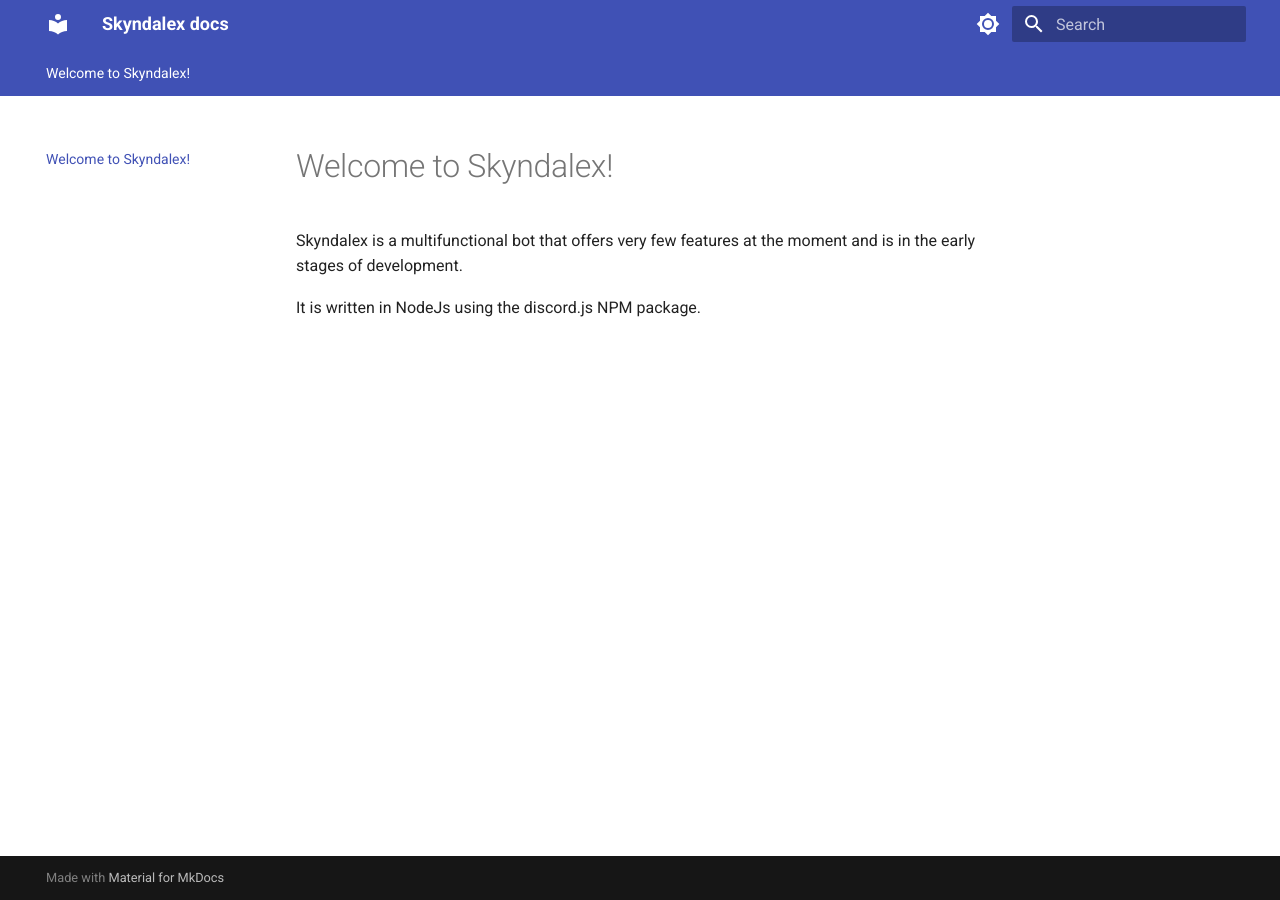
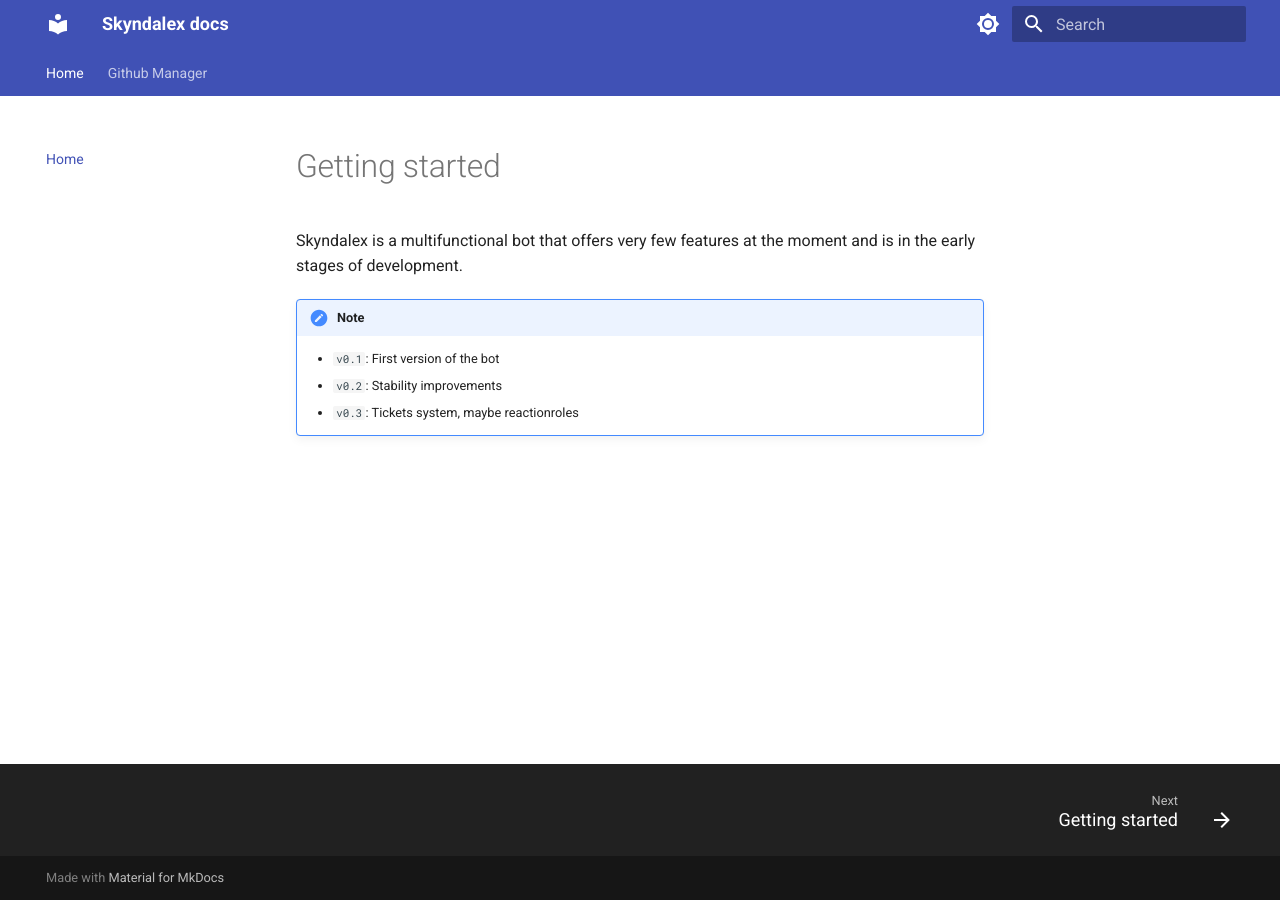
Before and after one commit to SkyndalexProjects/SkyndalexDocs, an MkDocs documentation site: the page built from docs/README.md, in a window 1280 px wide. Built offline with MkDocs 1.6.1 and Material for MkDocs 9.7.7, drawn with Linux system fonts in a browser that asks for light colours.

Commit message:
fix: admonitions

```diff
--- /dev/null
+++ b/docs/README.md
@@ -0,0 +1,9 @@
+# Getting started
+
+Skyndalex is a multifunctional bot that offers very few features at the moment and is in the early stages of development.
+
+!!! note
+
+    - `v0.1`: First version of the bot
+    - `v0.2`: Stability improvements
+    - `v0.3`: Tickets system, maybe reactionroles
--- a/docs/index.md
+++ /dev/null
@@ -1,5 +0,0 @@
-# Welcome to Skyndalex!
-
-Skyndalex is a multifunctional bot that offers very few features at the moment and is in the early stages of development.
-
-It is written in NodeJs using the discord.js NPM package.
--- a/mkdocs.yml
+++ b/mkdocs.yml
@@ -38,7 +38,11 @@ theme:
         separator: '[\s\-,:!=\[\]()"`/]+|\.(?!\d)|&[lg]t;|(?!\b)(?=[A-Z][a-z])'
     - minify:
         minify_html: true
-  markdown_extensions:
+nav:
+  - Home: README.md
+  - Github Manager:
+      - Getting started: github-manager/getting-started.md
+markdown_extensions:
     - admonition
     - pymdownx.details
     - pymdownx.superfences
```
Also changed, not shown: docs/github-manager/getting-started.md (added, +3 -0 lines).
